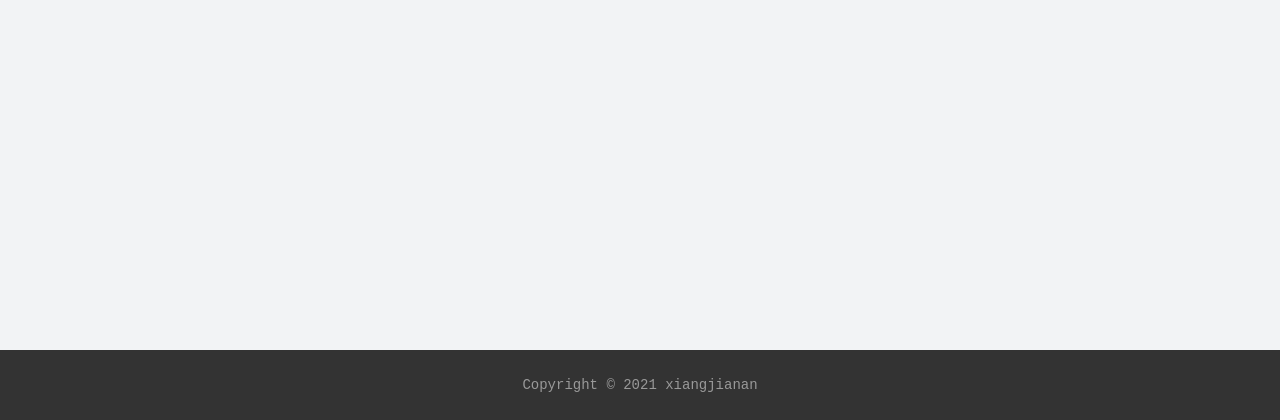
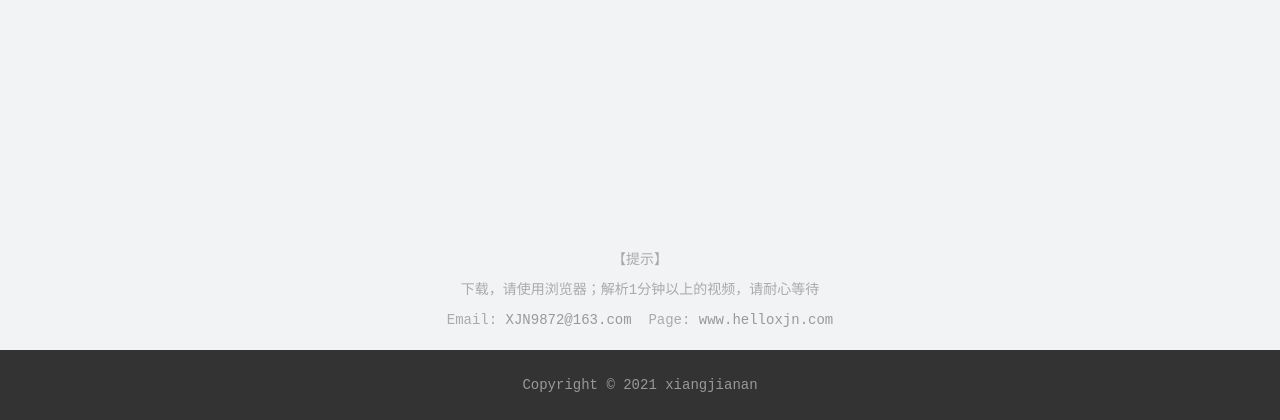
Before and after one commit to xiangjianan/douyin, a Django app: page / in a window 1280 px wide. Shown: the part 380-800 px from the top of the page. Run offline with Django 3.2, Linux system fonts and the light colour scheme; some libraries are stand-ins or nearby versions.

Commit message:
V2.3.0 新增提示说明、下载页面新增下载按钮

```diff
--- a/static/style.css
+++ b/static/style.css
@@ -79,6 +83,13 @@ body {
     padding: 40px 0 10px;
     background-color: #f2f3f5;
     border-radius: 0.3em;
+}
+.readme p a{
+    color: #999;
+}
+.readme p a:hover,
+.contact_form h1 a:hover {
+    color: darkorange;
 }
 
 .contact_form .form-control {
@@ -192,3 +203,14 @@ body {
     padding: 25px 0 !important;
     overflow: hidden;
 }
+
+/*说明*/
+.readme {
+    width: 100%;
+    position: absolute;
+    bottom: 80px;
+    text-align: center;
+    color: #aaa;
+    font-size: 14px;
+    overflow: hidden;
+}
--- a/templates/download.html
+++ b/templates/download.html
@@ -2,7 +2,7 @@
 <html lang="en">
 <head>
     <meta charset="UTF-8">
-    <title>Home</title>
+    <title>下载</title>
     <!-- 最新版本的 Bootstrap 核心 CSS 文件 -->
     <meta name="viewport" content="width=device-width, minimum-scale=1.0, maximum-scale=1.0, user-scalable=no">
     <link rel="shortcut icon" href="/static/favicon.ico" type="image/x-icon">
@@ -45,7 +45,7 @@
                     </video>
                 </div>
                 <div class="col-md-offset-1 col-md-10 text-center">
-                    <a id="download-btn" href="/static/video/{{ video_name }}" download="{{ video_name }}"></a>
+                    <a id="download-btn" class="sim-btn btn-hover-new btn btn-block" href="/static/video/{{ video_name }}" download="{{ video_name }}">下载</a>
                 </div>
             </div>
         </form>
--- a/templates/home.html
+++ b/templates/home.html
@@ -27,7 +27,9 @@
 
 <div class="col-md-8 col-md-offset-2">
     <div class="contact_form ">
-        <h1 id="title" style="text-align: center">抖音无水印原视频</h1>
+        <h1 style="text-align: center"><a href="/" target="_self">
+            <span>抖音无水印原视频</span>
+        </a></h1>
         <br>
         <div class="row">
             <form method="post">
@@ -45,17 +47,23 @@
                 </div>
             </form>
             <div id="show" class="col-md-12 text-center">
-                <button id="watch" class="sim-btn btn-hover-new btn btn-block">观看
-                </button>
+                <span id="watch" class="sim-btn btn-hover-new btn btn-block">观看
+                </span>
             </div>
         </div>
         <a id="video_url" rel="nofollow noreferrer" href="#"></a>
     </div>
 </div>
+<div class="readme">
+    <p>【提示】</p>
+    <p>下载，请使用浏览器；解析1分钟以上的视频，请耐心等待</p>
+    <p>Email: <a href="mailto:XJN9872@163.com">XJN9872@163.com</a>&nbsp;
+        Page: <a href="https://www.helloxjn.com" target="_blank">www.helloxjn.com</a></p>
+</div>
 <div class="copyrights">
     <div class="">
         <p class="footer-links text-center">
-            Copyright © 2021 <a href="https://www.helloxjn.com" target="_target">xiangjianan</a>
+            Copyright © 2021 <a href="https://github.com/xiangjianan?tab=repositories" target="_target">xiangjianan</a>
         </p>
     </div>
 </div>
```
Also changed, not shown: other parts of static/style.css (+4 -0 lines), other parts of templates/home.html (+1 -1 lines), static/contact.js (+4 -5 lines).
